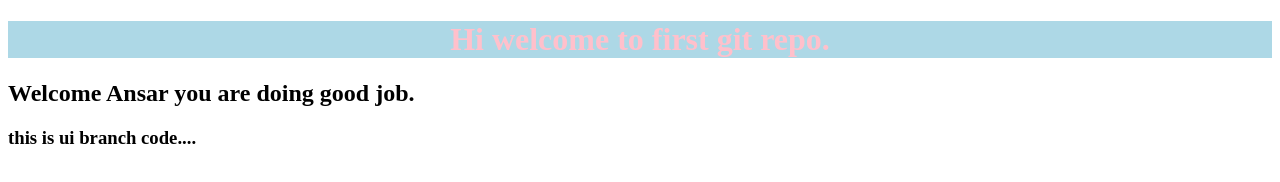
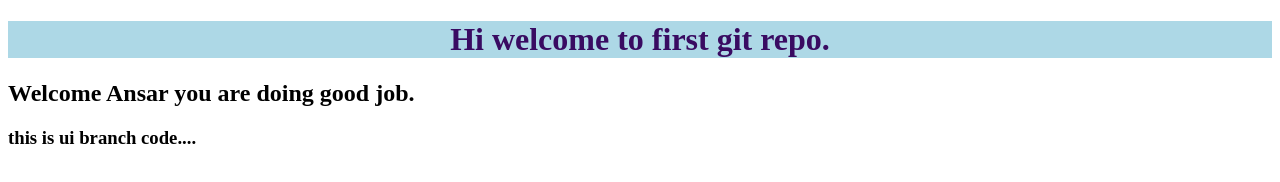
Before and after one commit to ansar98015/myfirstrepo, a plain HTML site: page index.html in a window 1280 px wide. Drawn offline with Linux system fonts and the light colour scheme.

Commit message:
....style changes

```diff
--- a/style.css
+++ b/style.css
@@ -2,6 +2,6 @@
     display: flex;
     justify-content: center;
     align-items: center;
-    color: pink;
+    color: rgb(57, 11, 98);
     background-color: lightblue;
 }
```
